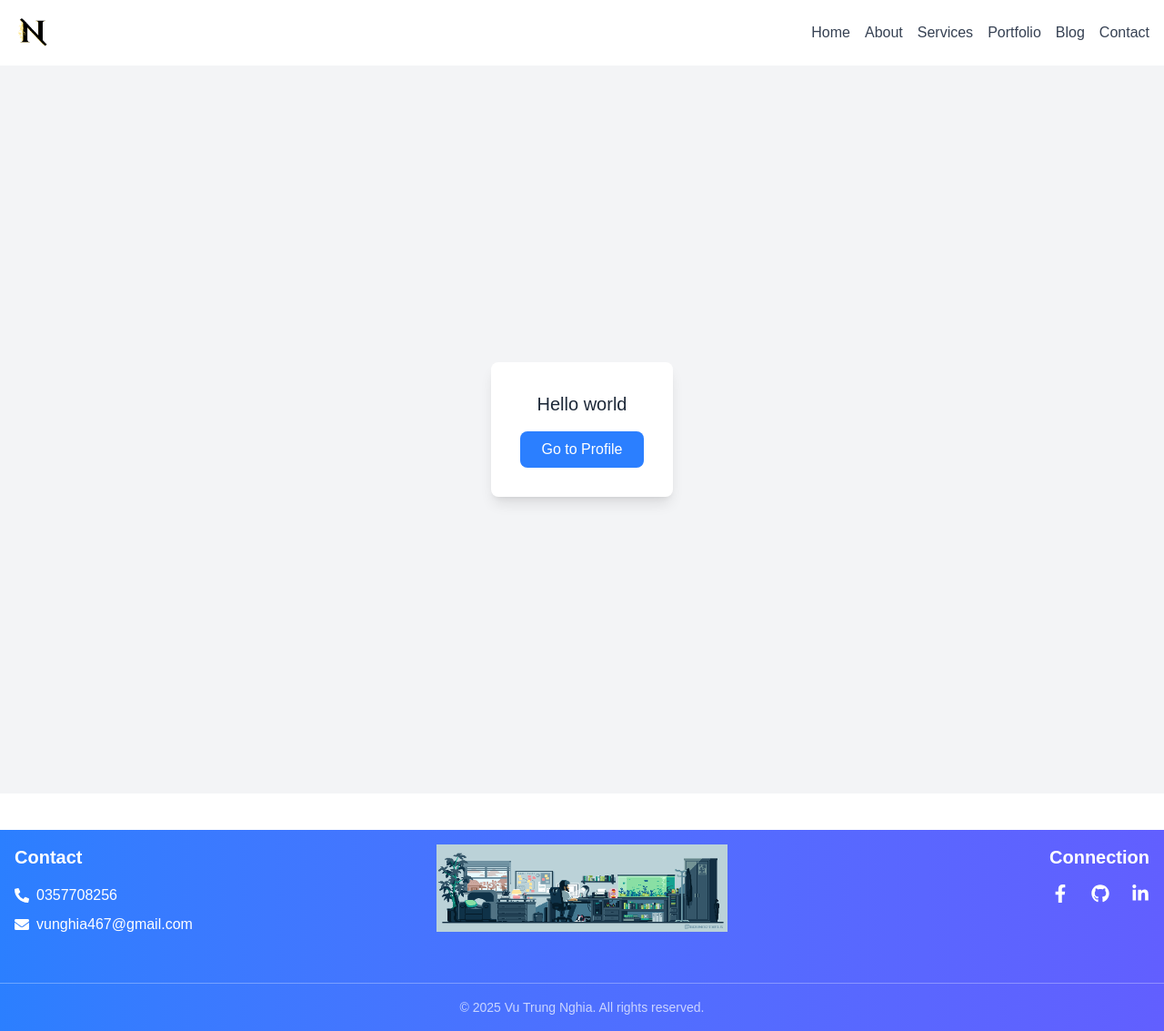
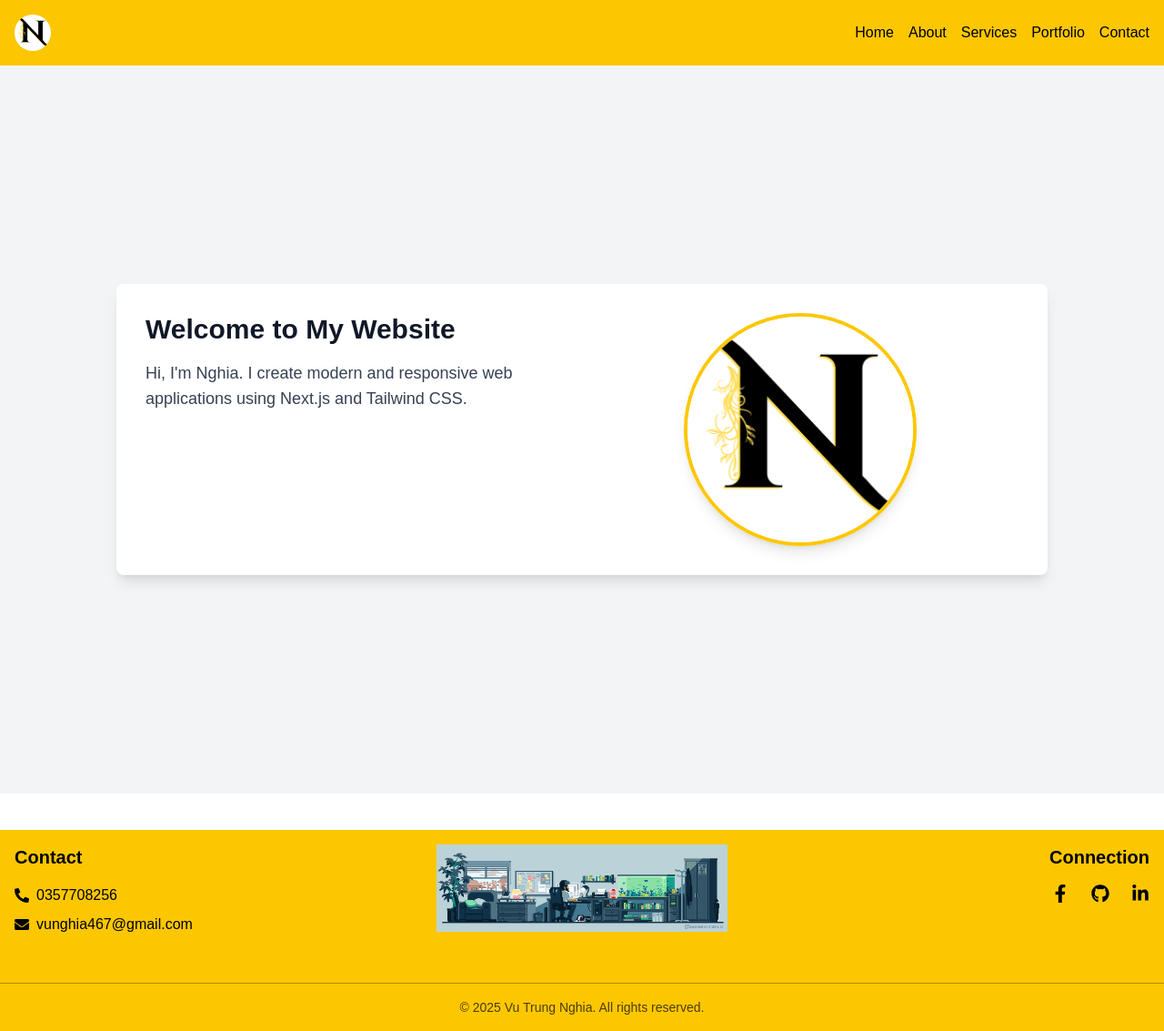
Before and after one commit to anhemlam648/NextJS-tailwind, a Next.js app: page / in a window 1280 px wide. Shown: the whole page at 91% size. Built offline with nearby package versions, Linux system fonts and the light colour scheme.

Commit message:
Update pager main

```diff
--- a/src/app/components/Footer/Footer.tsx
+++ b/src/app/components/Footer/Footer.tsx
@@ -1,17 +1,18 @@
 import { FaPhoneAlt, FaEnvelope, FaFacebookF, FaGithub, FaLinkedinIn } from 'react-icons/fa';
-import Image from '../../../../public/image/ca262e0354eea311c41134c3e4bc3bc2.gif'
+import Image from '../../../../public/image/ca262e0354eea311c41134c3e4bc3bc2.gif';
+
 export default function Footer() {
   return (
-    <footer className="bg-gradient-to-r from-blue-500 to-indigo-500 text-white mt-10">
+    <footer className="bg-yellow-400 text-black mt-10">
       <div className="max-w-7xl mx-auto px-4 py-4 grid grid-cols-1 md:grid-cols-3 gap-4">
         {/* Contact */}
         <div>
           <h2 className="text-xl font-bold mb-4">Contact</h2>
           <p className="flex items-center gap-2 mb-2">
-            <FaPhoneAlt className="text-white" /> 0357708256
+            <FaPhoneAlt className="text-black" /> 0357708256
           </p>
           <p className="flex items-center gap-2">
-            <FaEnvelope className="text-white" /> vunghia467@gmail.com
+            <FaEnvelope className="text-black" /> vunghia467@gmail.com
           </p>
         </div>
 
@@ -25,25 +26,26 @@ export default function Footer() {
             />
           </div>
         </div>
+
         {/* Social */}
         <div className="flex flex-col items-center md:items-end">
           <h2 className="text-xl font-bold text-center mb-4">Connection</h2>
           <div className="flex justify-center md:justify-end space-x-6">
-          <a href="#" className="text-xl hover:text-blue-300 transition">
+            <a href="#" className="text-xl hover:text-white transition">
               <FaFacebookF />
             </a>
-          <a href="#" className="text-xl hover:text-blue-300 transition">
+            <a href="#" className="text-xl hover:text-white transition">
               <FaGithub />
             </a>
-          <a href="#" className="text-xl hover:text-blue-300 transition">
+            <a href="#" className="text-xl hover:text-white transition">
               <FaLinkedinIn />
             </a>
           </div>
         </div>
       </div>
 
-      <div className="border-t border-white/30 mt-6">
-        <p className="text-center text-sm py-4 text-white/70">
+      <div className="border-t border-black/30 mt-6">
+        <p className="text-center text-sm py-4 text-black/70">
           © 2025 Vu Trung Nghia. All rights reserved.
         </p>
       </div>
--- a/src/app/components/Navbar/Navbar.tsx
+++ b/src/app/components/Navbar/Navbar.tsx
@@ -1,31 +1,26 @@
 import Link from 'next/link';
 import Logo from '../../../../public/image/Black and Gold Logo.png'; // Import logo image
+
 export default function Header() {
   return (
-    <header className="bg-white shadow">
+    <header className="bg-yellow-400 shadow">
       <div className="container mx-auto px-4 py-4 flex justify-between items-center">
         {/* Logo */}
         <div className="flex items-center">
-            <img
-                src= {Logo.src} // Use the imported logo image
-                alt="Logo"
-                className="w-10 h-10 rounded-full mr-2"
-            />
+          <img
+            src={Logo.src}
+            alt="Logo"
+            className="w-10 h-10 rounded-full mr-2"
+          />
         </div>
 
-        {/* Centered Title
-          <div className="flex justify-center">
-            <h1 className="text-2xl font-bold text-blue-600">Welcome</h1>
-          </div>
-        */}
         {/* Navigation Links */}
         <nav className="space-x-4">
-          <Link href="/" className="text-gray-700 hover:text-blue-500">Home</Link>
-          <Link href="/about" className="text-gray-700 hover:text-blue-500">About</Link>
-          <Link href="/services" className="text-gray-700 hover:text-blue-500">Services</Link>
-          <Link href="/portfolio" className="text-gray-700 hover:text-blue-500">Portfolio</Link>
-          <Link href="/blog" className="text-gray-700 hover:text-blue-500">Blog</Link>
-          <Link href="/contact" className="text-gray-700 hover:text-blue-500">Contact</Link>
+          <Link href="/" className="text-black hover:text-white transition">Home</Link>
+          <Link href="/about" className="text-black hover:text-white transition">About</Link>
+          <Link href="/services" className="text-black hover:text-white transition">Services</Link>
+          <Link href="/portfolio" className="text-black hover:text-white transition">Portfolio</Link>
+          <Link href="/contact" className="text-black hover:text-white transition">Contact</Link>
         </nav>
       </div>
     </header>
--- a/src/app/page.tsx
+++ b/src/app/page.tsx
@@ -1,25 +1,29 @@
 // pages/index.tsx
+import Link from 'next/link';
+import IntroImage from '../../public/image/Black and Gold Logo.png'; // Thay bằng ảnh thật bạn có
 
-import Link from 'next/link';
 export default function Home() {
   return (
-    // Sử dụng Tailwind CSS để tạo kiểu cho trang
-    // Bạn có thể thay đổi các lớp CSS theo ý muốn
-    // Ví dụ: bg-gray-100 là màu nền xám nhạt, p-8 là khoảng cách padding 2rem
-    // r,ounded-lg là bo tròn góc, shadow-lg là đổ bóng lớn
-    // text-center là căn giữa nội dung
-    // flex là sử dụng Flexbox để căn giữa nội dung
-    // justify-center là căn giữa theo chiều ngang
-    // items-center là căn giữa theo chiều dọc
-    <div className="flex justify-center items-center min-h-screen bg-gray-100">
-      <div className="bg-white p-8 rounded-lg shadow-lg text-center">
-        <p className="text-xl text-gray-800">Hello world</p>
-        <Link href="/profile">
-          {/* Bỏ thẻ <a> và sử dụng trực tiếp các lớp của thẻ bên trong Link */}
-          <div className="mt-4 inline-block px-6 py-2 bg-blue-500 text-white rounded-lg hover:bg-blue-600">
-            Go to Profile
-          </div>
-        </Link>
+    <div className="min-h-screen bg-gray-100 flex items-center justify-center px-4">
+      <div className="bg-white p-8 rounded-lg shadow-lg flex flex-col md:flex-row items-center md:items-start max-w-5xl w-full">
+
+        {/* Left: Introduction */}
+        <div className="md:w-1/2 text-center md:text-left mb-6 md:mb-0">
+          <h1 className="text-3xl font-bold text-gray-900 mb-4">Welcome to My Website</h1>
+          <p className="text-lg text-gray-700 mb-6">
+            Hi, I'm Nghia. I create modern and responsive web applications using Next.js and Tailwind CSS.
+          </p>
+        </div>
+
+        {/* Right: Image */}
+        {/* Thay bằng ảnh thật bạn có */}
+       <div className="md:w-1/2 flex justify-center">
+          <img
+            src={IntroImage.src} // Sử dụng .src khi dùng img tag trong Next.js
+            alt="Intro"
+            className="w-64 h-64 object-cover rounded-full shadow-lg transition transform hover:animate-bubble border-4 border-yellow-400" // Thêm viền vàng
+          />
+        </div>
       </div>
     </div>
   );
--- a/tailwind.config.js
+++ b/tailwind.config.js
@@ -1,9 +1,26 @@
+// tailwind.config.js
+
 module.exports = {
   content: [
-    './src/**/*.{html,js,ts}', // Bạn có thể thay đổi đường dẫn nếu dự án của bạn có cấu trúc khác
+    './src/app/**/*.{js,ts,jsx,tsx}',  // Quét tất cả các file trong thư mục app
+    './components/**/*.{js,ts,jsx,tsx}' // Quét tất cả các file trong thư mục components
   ],
   theme: {
-    extend: {},
+    extend: {
+      keyframes: {
+        bubble: {
+          '0%, 100%': {
+            transform: 'translateY(0) rotate(0deg)', // Vị trí ban đầu và cuối
+          },
+          '50%': {
+            transform: 'translateY(-10px) rotate(15deg)', // Lắc nhẹ lên và xoay giữa
+          },
+        },
+      },
+      animation: {
+        bubble: 'bubble 2s ease-in-out infinite', // Hiệu ứng diễn ra trong 2 giây và lặp lại mãi mãi
+      },
+    },
   },
   plugins: [],
 };
```
Lines whose indentation alone changed are shown as unchanged.
